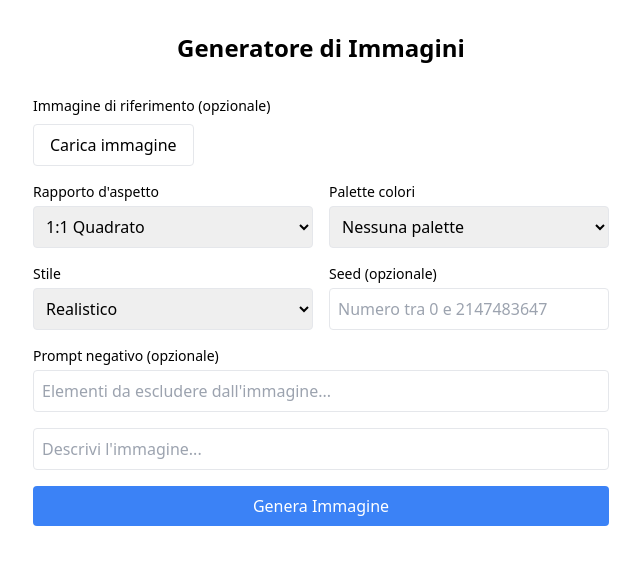
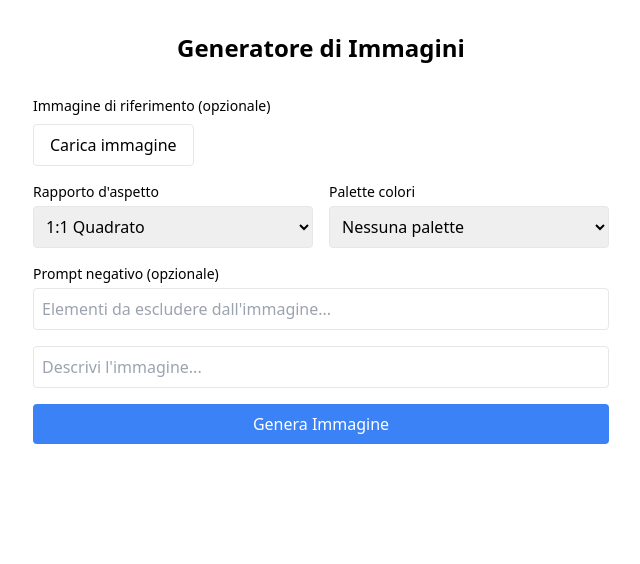
Before and after one commit to lrnzsp/imagen, a Next.js app: page / in a window 1280 px wide. Shown: the top 564 px of the page, without its empty margins (319-959 px from the left). Built offline with nearby package versions, Linux system fonts and the light colour scheme.

Commit message:
Update page.js

```diff
--- a/src/app/page.js
+++ b/src/app/page.js
@@ -223,43 +223,6 @@ export default function Home() {
                 </div>
               </div>
 
-              <div className="grid grid-cols-2 gap-4">
-                <div>
-                  <label className="block text-sm font-medium mb-1">
-                    Stile
-                  </label>
-                  <select
-                    value={styleType}
-                    onChange={(e) => setStyleType(e.target.value)}
-                    className="w-full p-2 border rounded"
-                  >
-                    {Object.entries(styles).map(([value, label]) => (
-                      <option key={value} value={value}>{label}</option>
-                    ))}
-                  </select>
-                </div>
-
-                <div>
-                  <label className="block text-sm font-medium mb-1">
-                    Seed (opzionale)
-                  </label>
-                  <input
-                    type="number"
-                    value={seed}
-                    onChange={(e) => {
-                      const value = parseInt(e.target.value);
-                      if (isNaN(value)) {
-                        setSeed('');
-                      } else if (value >= 0 && value <= 2147483647) {
-                        setSeed(value);
-                      }
-                    }}
-                    placeholder="Numero tra 0 e 2147483647"
-                    className="w-full p-2 border rounded"
-                  />
-                </div>
-              </div>
-
               <div>
                 <label className="block text-sm font-medium mb-1">
                   Prompt negativo (opzionale)
```
